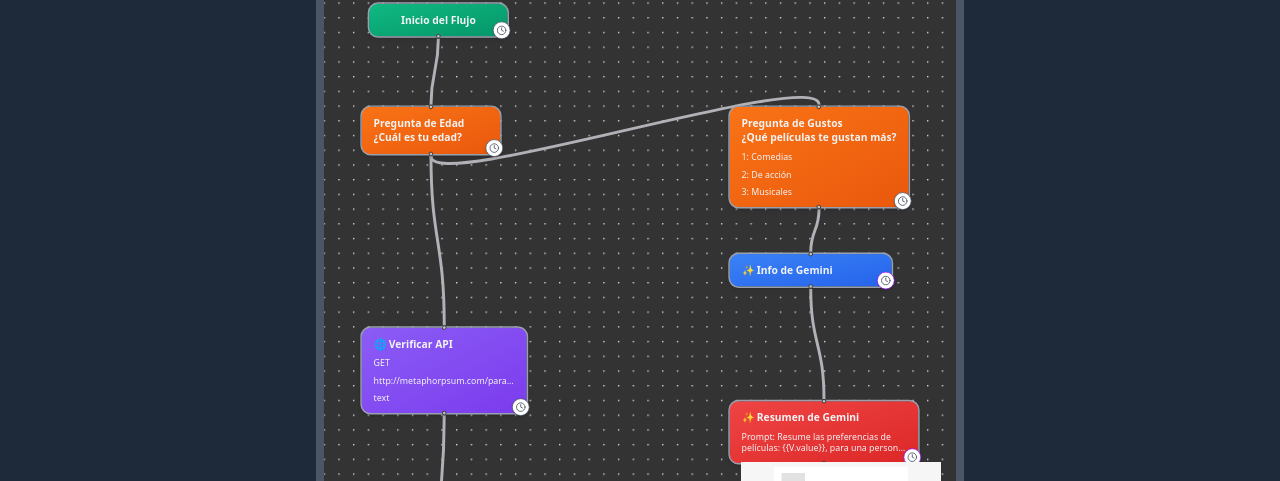
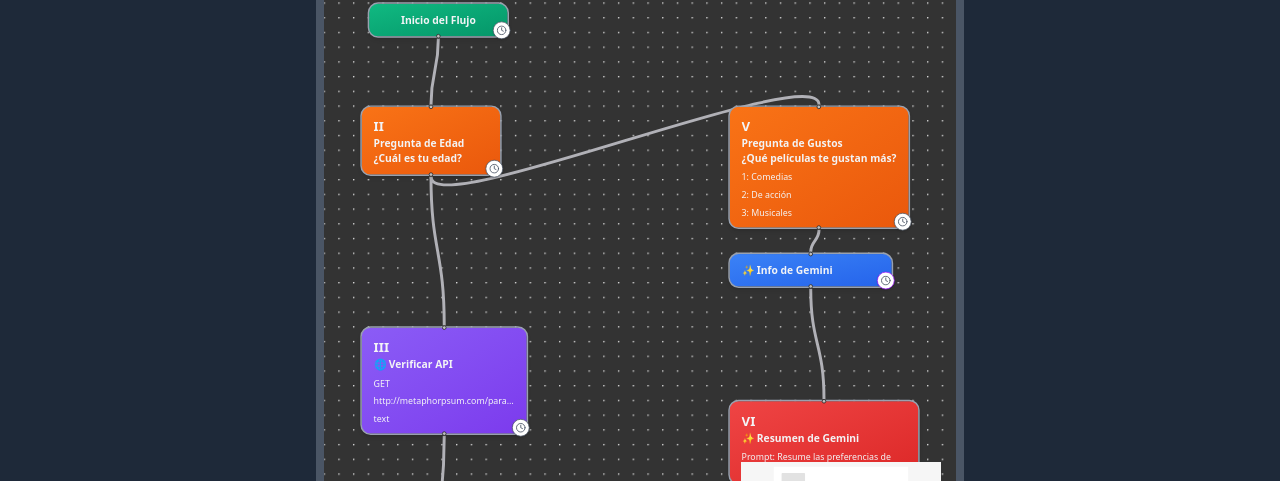
Before and after one commit to raulglezrdguez/next-sharexam, a Next.js app: page / in a window 1280 px wide. Shown: the part 256-737 px from the top of the page. Built offline with nearby package versions, Linux system fonts and the light colour scheme; no server answers.

Commit message:
id added to node ui

```diff
--- a/components/GeminiNode.tsx
+++ b/components/GeminiNode.tsx
@@ -32,6 +32,8 @@ export function GeminiNode({ data, id }: NodeProps<MyNode>) {
       className={`relative min-w-56 px-4 py-3 rounded-xl ${nodeBorder} shadow-md ${statusStyles[status]}`}
     >
       <div className={`flex flex-col justify-center`}>
+        <div className="text-lg font-semibold truncate">{id}</div>
+
         <div className="text-sm font-semibold truncate">
           ✨ {nodeData.label}
         </div>
--- a/components/HttpNode.tsx
+++ b/components/HttpNode.tsx
@@ -53,6 +53,8 @@ export function HttpNode({ data, id }: NodeProps<MyNode>) {
       className={`relative min-w-48 px-4 py-3 rounded-xl ${nodeBorder} shadow-md ${statusStyles[status]}`}
     >
       <div className={`flex flex-col justify-center`}>
+        <div className="text-lg font-semibold truncate">{id}</div>
+
         <div className="text-sm font-semibold truncate">
           🌐 {nodeData.label}
         </div>
--- a/components/QuestionNode.tsx
+++ b/components/QuestionNode.tsx
@@ -32,6 +32,7 @@ export function QuestionNode({ data, id }: NodeProps<MyNode>) {
       className={`relative min-w-48 px-4 py-3 rounded-xl ${nodeBorder} shadow-md ${statusStyles[status]}`}
     >
       <div className={`flex flex-col justify-center`}>
+        <div className="text-lg font-semibold truncate">{id}</div>
         <div className="text-sm font-semibold truncate">{nodeData.label}</div>
 
         <div className="text-sm font-semibold truncate">
```
